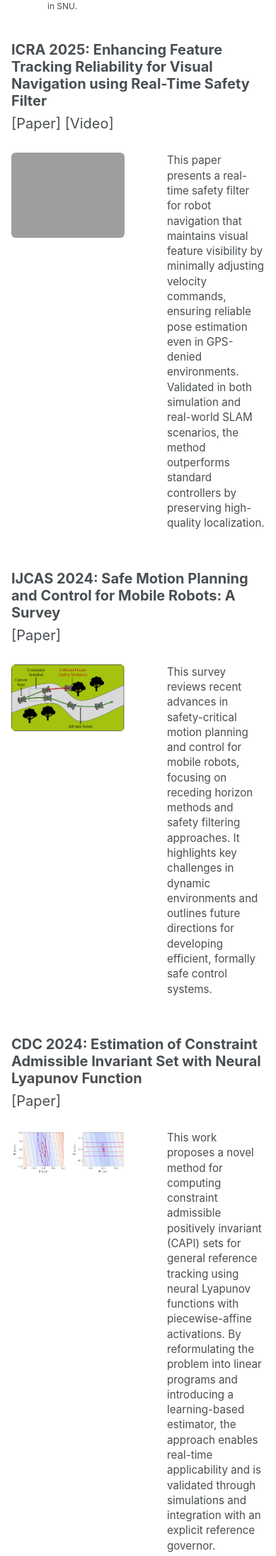
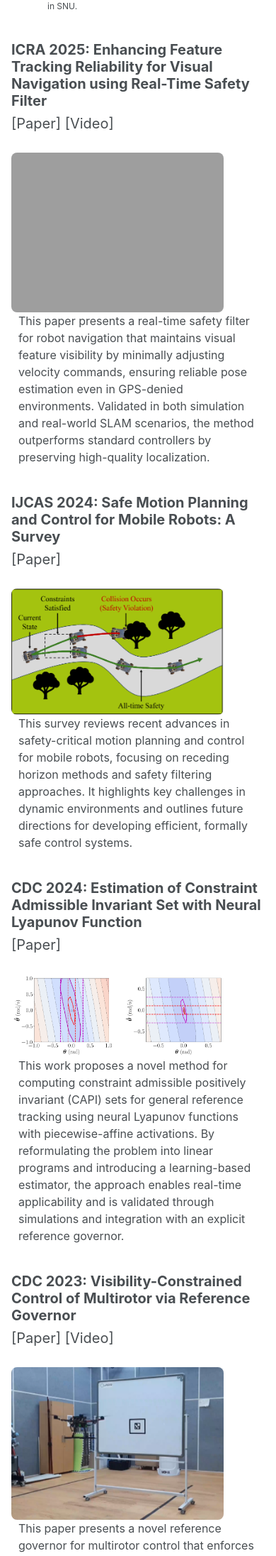
Before and after one commit to dabinkim-LGOM/dabinkim-LGOM.github.io, a Jekyll site: the page built from _pages/pub.md, in a window 390 px wide. Shown: the part 363-2555 px from the top of the page at 71% size. Built offline with Jekyll 4.4.1, drawn with Linux system fonts in a browser that asks for light colours.

Commit message:
Update _archive.scss

```diff
--- a/_sass/_archive.scss
+++ b/_sass/_archive.scss
@@ -79,25 +79,20 @@
 }
 @media (max-width: 768px) {
 .pub__teaser-excerpt-container {
-  display: flex;
-  flex-direction: row;
-  gap: 20px;
-  align-items: flex-start;
-  margin-top: 10px;
+  flex-direction: column;
+  gap: 10px;
+  align-items: center;
 }
 
 .pub__item-teaser img.teaser-img {
-  width: 80%;
-  max-width: 200px;
+  width: 100%;
+  max-width: 300px;
   height: auto;
-  object-fit: cover;
-  border-radius: 6px;
 }
 
 .pub__item-excerpt {
-  flex: 1;
-  font-size: 0.95rem;
-  line-height: 1.4;
+  text-align: left;
+  padding: 0 10px;
 }
 }
 .pub__item-teaser_leftOfText {
```
